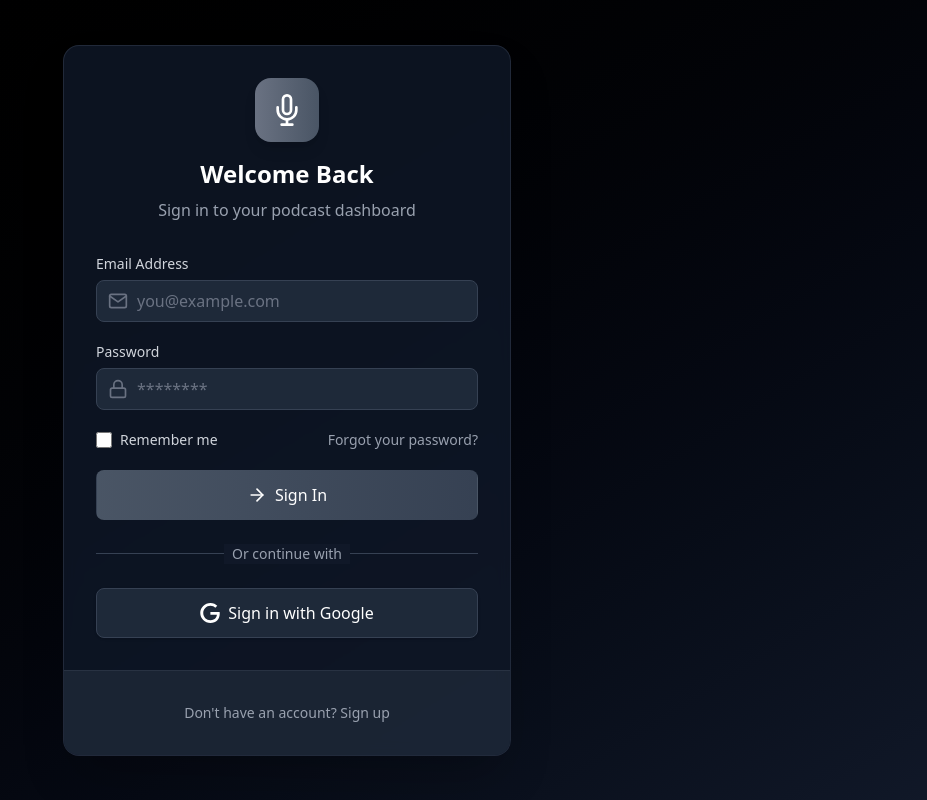
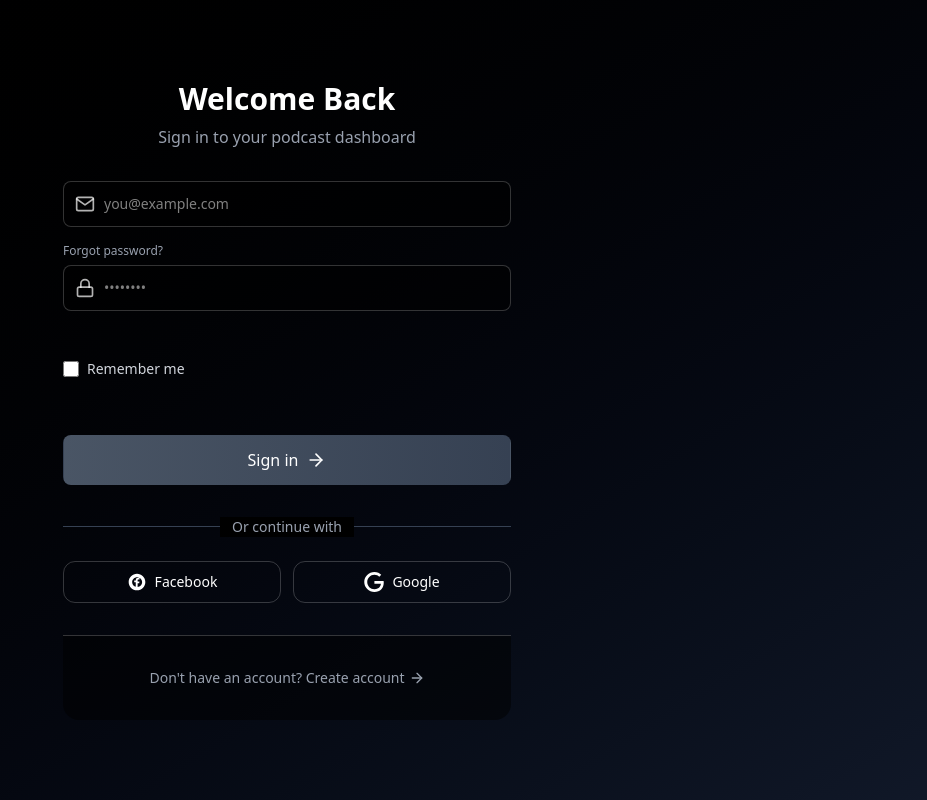
Before and after one commit to Gouravmaurya/ReChartable, a React (Vite) app in the folder podcast-analytics-dashboard/frontend/: page /login in a window 1280 px wide. Shown: the whole page, without its empty margins (353-1280 px from the left). Built offline with nearby package versions, Linux system fonts and the light colour scheme.

Commit message:
ui update

```diff
--- a/podcast-analytics-dashboard/frontend/src/components/Layout.jsx
+++ b/podcast-analytics-dashboard/frontend/src/components/Layout.jsx
@@ -137,9 +137,9 @@ const Layout = ({ children }) => {
   ];
 
   return (
-    <div className="flex h-screen bg-gray-950 text-white overflow-hidden relative font-sans">
+    <div className="flex h-screen bg-gradient-to-br from-black to-gray-900 text-white overflow-hidden relative font-sans">
       {/* Mobile Header */}
-      <div className="md:hidden fixed top-0 left-0 right-0 z-30 bg-gray-900 border-b border-gray-700 p-4 flex justify-between items-center shadow-md">
+      <div className="md:hidden fixed top-0 left-0 right-0 z-30 bg-transparent border-b border-gray-700 p-4 flex justify-between items-center shadow-md">
         <div className="flex items-center space-x-3">
           <div className="w-9 h-9 rounded-xl bg-gray-700 flex items-center justify-center shadow-inner">
             <FiMic className="text-white" size={20} />
@@ -157,7 +157,7 @@ const Layout = ({ children }) => {
 
       {/* Sidebar */}
       <div
-        className={`fixed md:relative z-20 bg-gray-900 border-r border-gray-800 flex flex-col h-full transition-all duration-300 ease-in-out shadow-lg ${
+        className={`fixed md:relative z-20 bg-transparent border-r border-gray-800 flex flex-col h-full transition-all duration-300 ease-in-out shadow-lg ${
           isSidebarOpen ? 'left-0 w-64 md:w-64' : '-left-full md:left-0 md:w-20 overflow-hidden'
         }`}
         style={{
--- a/podcast-analytics-dashboard/frontend/src/pages/auth/Login.jsx
+++ b/podcast-analytics-dashboard/frontend/src/pages/auth/Login.jsx
@@ -55,38 +55,42 @@ const Login = () => {
   };
 
   return (
-    <div className="min-h-screen flex items-center justify-center bg-gradient-to-br from-black to-gray-900 p-4">
-      <div className="w-full max-w-md">
-        <div className="bg-gray-900/80 backdrop-blur-sm rounded-2xl shadow-2xl overflow-hidden border border-gray-700/50">
-          {/* Logo/Branding */}
-          <div className="p-8">
-            <div className="text-center mb-8">
-              <div className="w-16 h-16 bg-gradient-to-r from-gray-500 to-gray-600 rounded-2xl flex items-center justify-center mx-auto mb-4 shadow-lg">
-                <FiMic className="h-8 w-8 text-white" />
-              </div>
-              <h2 className="text-2xl font-bold text-white mb-2">Welcome Back</h2>
-              <p className="text-gray-400">Sign in to your podcast dashboard</p>
+    <div className="min-h-screen flex items-center justify-center bg-gradient-to-br from-black to-gray-900 text-white p-4 sm:p-6">
+      <div className="w-full max-w-md space-y-6 sm:space-y-8">
+        <div className="text-center">
+          <h2 className="text-2xl sm:text-3xl font-bold text-white">
+            Welcome Back
+          </h2>
+          <p className="mt-2 text-sm sm:text-base text-gray-400">
+            Sign in to your podcast dashboard
+          </p>
         </div>
 
-            {/* Error Message */}
         {error && (
-              <div className="mb-6 p-3 bg-red-900/30 border border-red-500/30 text-red-400 text-sm rounded-lg flex items-start">
-                <svg className="h-5 w-5 mr-2 flex-shrink-0 mt-0.5" fill="none" viewBox="0 0 24 24" stroke="currentColor">
-                  <path strokeLinecap="round" strokeLinejoin="round" strokeWidth={2} d="M12 8v4m0 4h.01M21 12a9 9 0 11-18 0 9 9 0 0118 0z" />
+          <div className="bg-red-900/30 border-l-4 border-red-500 p-4 rounded-r">
+            <div className="flex">
+              <div className="flex-shrink-0">
+                <svg className="h-5 w-5 text-red-400" fill="none" viewBox="0 0 24 24" stroke="currentColor">
+                  <path strokeLinecap="round" strokeLinejoin="round" strokeWidth={2} d="M12 9v2m0 4h.01m-6.938 4h13.856c1.54 0 2.502-1.667 1.732-3L13.732 4c-.77-1.333-2.694-1.333-3.464 0L3.34 16c-.77 1.333.192 3 1.732 3z" />
                 </svg>
-                <span>{error}</span>
+              </div>
+              <div className="ml-3">
+                <p className="text-sm text-red-200">{error}</p>
+              </div>
+            </div>
           </div>
         )}
 
-            <form onSubmit={handleSubmit} className="space-y-5">
+        <form onSubmit={handleSubmit} className="space-y-4 sm:space-y-6 md:space-y-8 lg:space-y-10 xl:space-y-12">
+          <div className="space-y-4">
             {/* Email Field */}
             <div>
-                <label htmlFor="email" className="block text-sm font-medium text-gray-300 mb-1.5">
+              <label htmlFor="email" className="sr-only">
                 Email Address
               </label>
               <div className="relative">
                 <div className="absolute inset-y-0 left-0 pl-3 flex items-center pointer-events-none">
-                    <FiMail className="h-5 w-5 text-gray-500" />
+                  <FiMail className="h-5 w-5 text-white/70" />
                 </div>
                 <input
                   id="email"
@@ -96,7 +100,7 @@ const Login = () => {
                   required
                   value={email}
                   onChange={handleChange}
-                    className="block w-full pl-10 pr-3 py-2 bg-gray-800 border border-gray-700 rounded-lg text-white placeholder-gray-500 focus:outline-none focus:ring-2 focus:ring-gray-500 focus:border-transparent transition duration-200"
+                  className="appearance-none block w-full px-4 py-3 pl-10 bg-black/50 border border-white/20 hover:border-white/40 text-white placeholder-white/50 rounded-lg focus:outline-none focus:ring-2 focus:ring-white/50 focus:border-white/50 text-base sm:text-sm transition-colors"
                   placeholder="you@example.com"
                 />
               </div>
@@ -104,12 +108,17 @@ const Login = () => {
 
             {/* Password Field */}
             <div>
-                <label htmlFor="password" className="block text-sm font-medium text-gray-300 mb-1.5">
+              <div className="flex items-center justify-between mb-1.5">
+                <label htmlFor="password" className="sr-only">
                   Password
                 </label>
+                <Link to="/forgot-password" className="text-xs text-gray-400 hover:text-gray-300 transition-colors">
+                  Forgot password?
+                </Link>
+              </div>
               <div className="relative">
                 <div className="absolute inset-y-0 left-0 pl-3 flex items-center pointer-events-none">
-                    <FiLock className="h-5 w-5 text-gray-500" />
+                  <FiLock className="h-5 w-5 text-white/70" />
                 </div>
                 <input
                   id="password"
@@ -119,14 +128,14 @@ const Login = () => {
                   required
                   value={password}
                   onChange={handleChange}
-                    className="block w-full pl-10 pr-3 py-2 bg-gray-800 border border-gray-700 rounded-lg text-white placeholder-gray-500 focus:outline-none focus:ring-2 focus:ring-gray-500 focus:border-transparent transition duration-200"
-                    placeholder="********"
+                  className="appearance-none block w-full px-4 py-3 pl-10 bg-black/50 border border-white/20 hover:border-white/40 text-white placeholder-white/50 rounded-lg focus:outline-none focus:ring-2 focus:ring-white/50 focus:border-white/50 text-base sm:text-sm transition-colors"
+                  placeholder="••••••••"
                 />
               </div>
             </div>
+          </div>
 
-              {/* Remember Me & Forgot Password */}
-              <div className="flex items-center justify-between">
+          {/* Remember Me */}
           <div className="flex items-center">
             <input
               id="remember-me"
@@ -139,15 +148,8 @@ const Login = () => {
             </label>
           </div>
 
-                <div className="text-sm">
-                  <a href="#" className="font-medium text-gray-400 hover:text-gray-300 transition-colors">
-                    Forgot your password?
-                  </a>
-                </div>
-              </div>
-
           {/* Sign In Button */}
-              <div>
+          <div className="pt-2">
             <button
               type="submit"
               disabled={isLoading}
@@ -156,48 +158,66 @@ const Login = () => {
               }`}
             >
               {isLoading ? (
+                <>
                   <FiLoader className="animate-spin -ml-1 mr-2 h-5 w-5 text-white" />
+                  Signing in...
+                </>
               ) : (
-                    <FiArrowRight className="w-5 h-5 mr-2" />
+                <>
+                  <span>Sign in</span>
+                  <FiArrowRight className="ml-2 h-5 w-5" />
+                </>
               )}
-                  {isLoading ? 'Signing In...' : 'Sign In'}
             </button>
           </div>
         </form>
 
         {/* Divider */}
-            <div className="relative mt-6">
-              <div className="absolute inset-0 flex items-center" aria-hidden="true">
+        <div className="mt-8">
+          <div className="relative">
+            <div className="absolute inset-0 flex items-center">
               <div className="w-full border-t border-gray-700"></div>
             </div>
             <div className="relative flex justify-center text-sm">
-                <span className="px-2 bg-gray-900 text-gray-400">Or continue with</span>
+              <span className="px-3 bg-black text-gray-400">Or continue with</span>
             </div>
           </div>
 
-            {/* Google Sign In (example) */}
-            <div className="mt-6">
+          {/* Social Login Buttons */}
+          <div className="mt-6 grid grid-cols-2 gap-3">
             <button
               type="button"
-                className="w-full flex justify-center items-center py-3 px-4 border border-gray-700 rounded-lg shadow-sm text-base font-medium text-white bg-gray-800 hover:bg-gray-700 focus:outline-none focus:ring-2 focus:ring-offset-2 focus:ring-gray-500 transition-all duration-200"
+              className="w-full inline-flex justify-center items-center py-2.5 px-4 border border-white/20 rounded-xl text-sm font-medium text-white hover:bg-white/10 focus:outline-none focus:ring-2 focus:ring-offset-2 focus:ring-white/50 transition-all duration-200"
+            >
+              <svg className="w-5 h-5 mr-2" fill="currentColor" viewBox="0 0 24 24" aria-hidden="true">
+                <path fillRule="evenodd" d="M12 2C6.48 2 2 6.48 2 12s4.48 10 10 10 10-4.48 10-10S17.52 2 12 2zm-1.49 16v-5.61H8.63v-2.26h1.88V9.83c0-1.88 1.14-2.9 2.8-2.9.8 0 1.48.06 1.68.08v1.94h-1.16c-.9 0-1.07.43-1.07 1.05v1.38h2.17l-.28 2.26h-1.89V18c3.04-.32 5.4-2.62 5.4-5.73 0-3.31-2.7-6-6-6s-6 2.69-6 6c0 3.1 2.36 5.63 5.4 5.73z" clipRule="evenodd" />
+              </svg>
+              Facebook
+            </button>
+            <button
+              type="button"
+              className="w-full inline-flex justify-center items-center py-2.5 px-4 border border-white/20 rounded-xl text-sm font-medium text-white hover:bg-white/10 focus:outline-none focus:ring-2 focus:ring-offset-2 focus:ring-white/50 transition-all duration-200"
             >
               <svg className="w-5 h-5 mr-2" fill="currentColor" viewBox="0 0 24 24" aria-hidden="true">
                 <path d="M12.48 10.92v3.28h7.84c-.24 1.84-.853 3.187-1.787 4.133-1.147 1.147-2.933 2.4-6.053 2.4-4.827 0-8.6-3.893-8.6-8.72s3.773-8.72 8.6-8.72c2.6 0 4.507 1.027 5.907 2.347l2.307-2.307C18.747 1.44 16.133 0 12.48 0 5.867 0 .307 5.387.307 12s5.56 12 12.173 12c3.573 0 6.267-1.173 8.373-3.36 2.16-2.16 2.84-5.213 2.84-7.667 0-.75-.067-1.453-.187-2.133H12.48z" />
               </svg>
-                Sign in with Google
+              Google
             </button>
           </div>
         </div>
 
-          {/* Sign Up Link */}
-          <div className="p-8 bg-gray-800/80 border-t border-gray-700/50 text-center">
+        {/* Footer */}
+        <div className="p-8 bg-black/50 border-t border-white/20 text-center rounded-b-2xl">
           <p className="text-gray-400 text-sm">
             Don't have an account?{' '}
-              <Link to="/register" className="font-medium text-gray-400 hover:text-gray-300 transition-colors">
-                Sign up
+            <Link
+              to="/register"
+              className="font-medium text-gray-400 hover:text-gray-300 transition-colors inline-flex items-center"
+            >
+              Create account
+              <FiArrowRight className="ml-1 h-4 w-4" />
             </Link>
           </p>
-          </div>
         </div>
       </div>
     </div>
--- a/podcast-analytics-dashboard/frontend/src/pages/auth/Register.jsx
+++ b/podcast-analytics-dashboard/frontend/src/pages/auth/Register.jsx
@@ -260,6 +260,12 @@ const Register = () => {
                 'Register'
               )}
             </button>
+            <p className="mt-2 text-sm sm:text-base text-gray-400">
+  Or{' '}
+  <Link to="/login" className="font-medium text-gray-400 hover:text-gray-300 transition-colors">
+    sign in to your existing account
+  </Link>
+</p>
           </div>
         </form>
       </div>
```
Also changed, not shown: podcast-analytics-dashboard/frontend/src/pages/NewDashboard.jsx (+6 -6 lines). Lines whose indentation alone changed are shown as unchanged.
